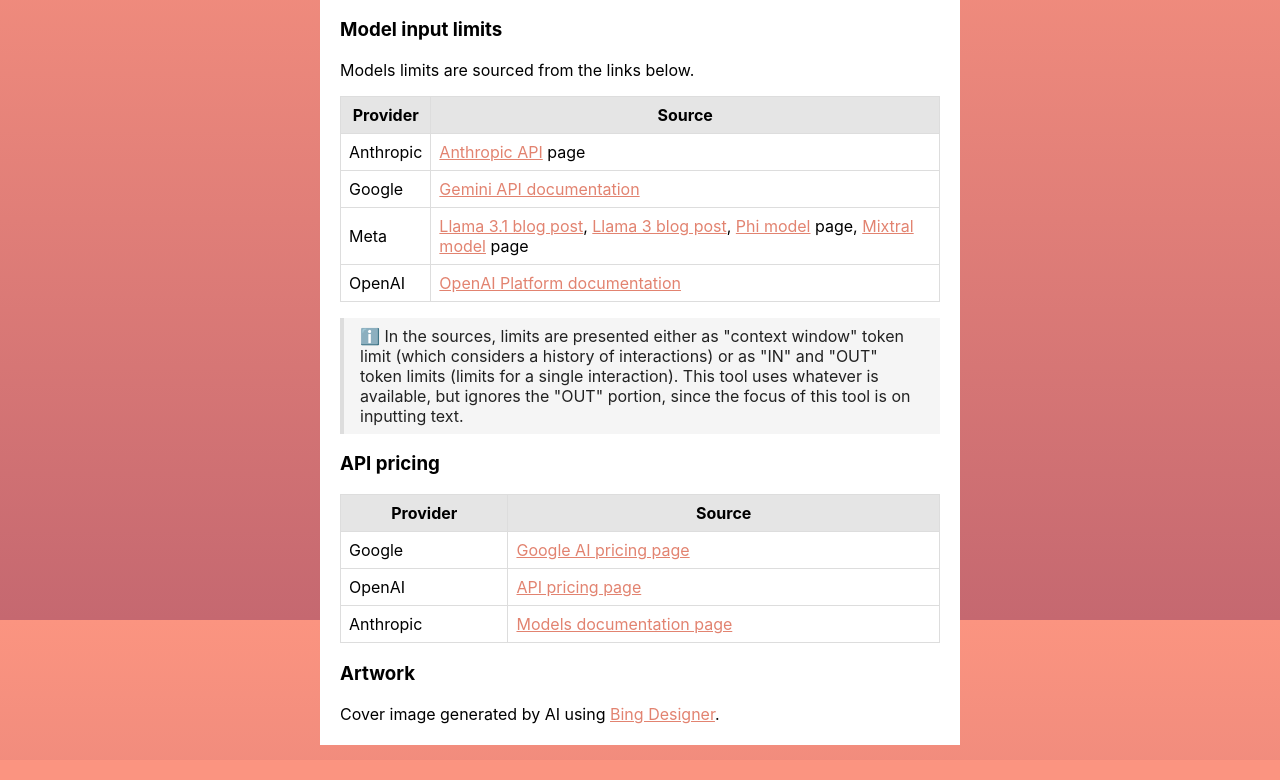
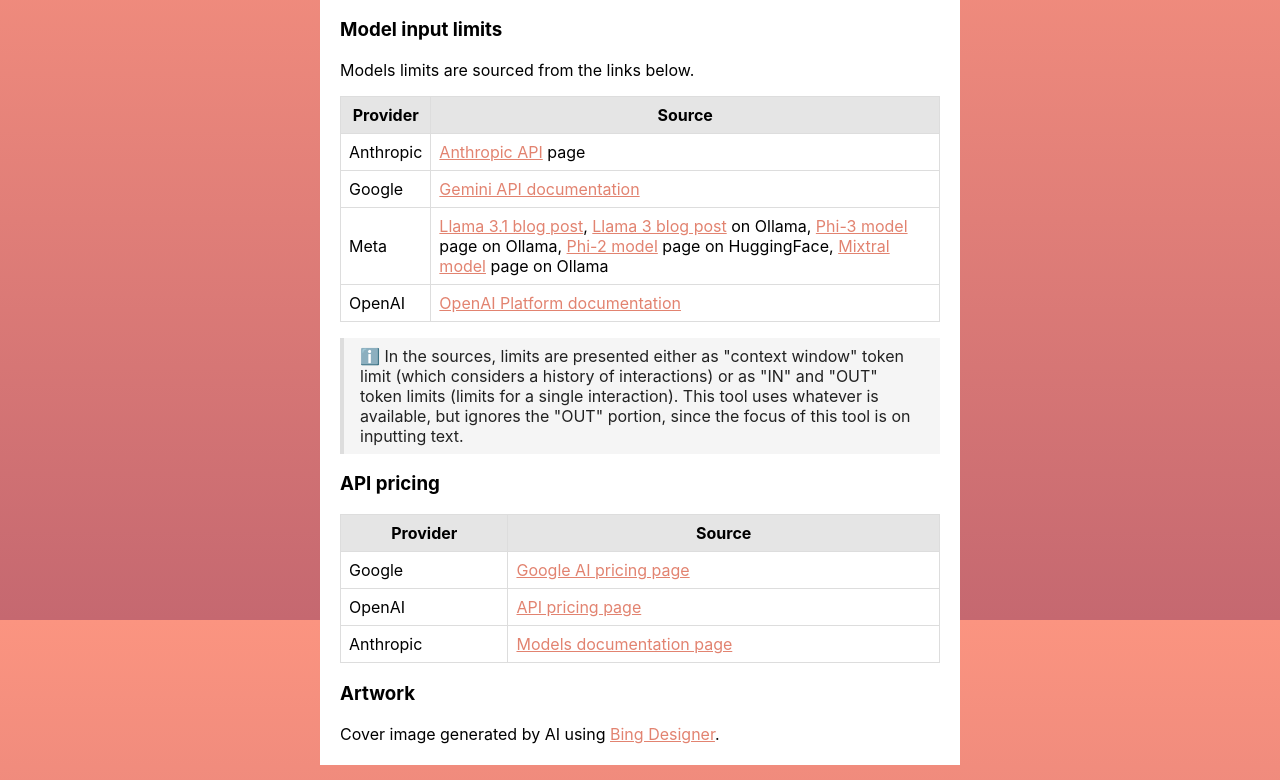
Before and after one commit to MichaelCurrin/token-translator, a React (Create React App) app: page / in a window 1280 px wide. Shown: the part 4180-4960 px from the top of the page. Built offline with nearby package versions, Linux system fonts and the light colour scheme.

Commit message:
feat: add links

```diff
--- a/src/components/Notes/index.jsx
+++ b/src/components/Notes/index.jsx
@@ -88,9 +88,13 @@ const TABLE_DATA_PROVIDERS = {
       source: (
         <>
           <a href="https://ollama.com/library/llama3.1">Llama 3.1 blog post</a>,{' '}
-          <a href="https://ollama.com/blog/llama3">Llama 3 blog post</a>,{' '}
-          <a href="https://ollama.com/library/phi3">Phi model</a> page,{' '}
-          <a href="https://ollama.com/library/mixtral">Mixtral model</a> page
+          <a href="https://ollama.com/blog/llama3">Llama 3 blog post</a> on
+          Ollama, <a href="https://ollama.com/library/phi3">Phi-3 model</a> page
+          on Ollama,{' '}
+          <a href="https://huggingface.co/microsoft/phi-2">Phi-2 model</a> page
+          on HuggingFace,{' '}
+          <a href="https://ollama.com/library/mixtral">Mixtral model</a> page on
+          Ollama
         </>
       ),
     },
```
